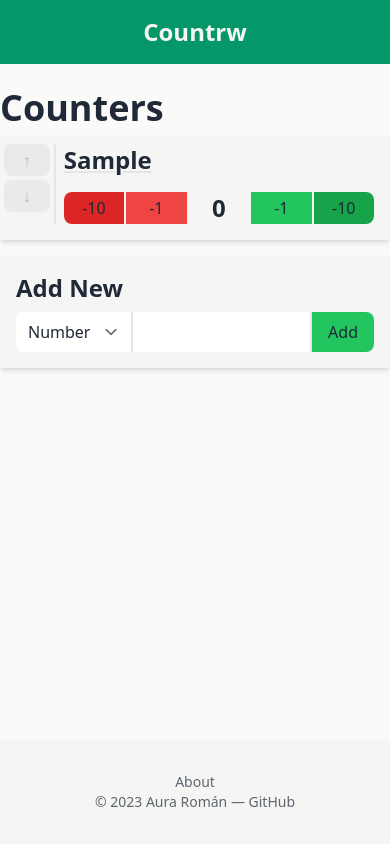
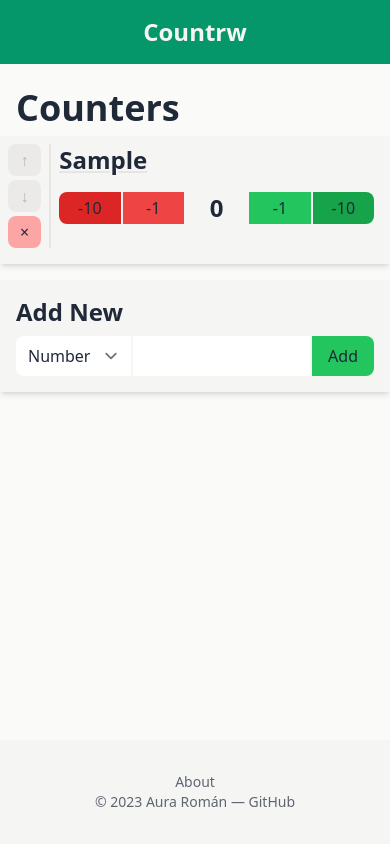
Before and after one commit to kyranet/countrw.kyra.dev, a Nuxt app: page / in a window 390 px wide. Both pictures are taken after typing "Sample" into the empty fields and a click on the button "Add". Built offline with nearby package versions, Linux system fonts and the light colour scheme.

Commit message:
feat: added time counter, fixed lots of things

```diff
--- a/assets/css/tailwind.css
+++ b/assets/css/tailwind.css
@@ -12,3 +12,9 @@
 		@apply underline-offset-2;
 	}
 }
+
+@layer components {
+	button.danger {
+		@apply bg-red-300 hover:bg-red-500 dark:bg-red-900 dark:hover:bg-red-600;
+	}
+}
--- a/components/date-counter.vue
+++ b/components/date-counter.vue
@@ -1,19 +1,21 @@
 <template>
+	<span class="pl-2 align-super dark:text-stone-300">{{ values.length }}</span>
+
 	<div class="flex flex-wrap pt-4 gap-2">
 		<div v-for="(value, index) of values" class="flex">
-			<button class="bg-red-500 text-white font-extrabold px-2 py-1 rounded-l-lg" @click="values.splice(index, 1)">×</button>
+			<button class="danger font-extrabold px-2 py-1 rounded-l-lg" title="Remove date" @click="values.splice(index, 1)">×</button>
 			<span class="bg-white dark:bg-stone-800 px-2 py-1 rounded-r-lg">{{
-				format.format(new Date(value[0], value[1] - 1, value[2], 0, 0, 0))
+				formatDate(new Date(value[0], value[1] - 1, value[2], 0, 0, 0))
 			}}</span>
 		</div>
 	</div>
 
-	<form @submit.prevent="add" class="flex pt-4">
+	<form @submit.prevent="add" class="flex pt-4 gap-[2px]">
 		<input
 			type="date"
 			required
 			v-model="date"
-			class="dark:bg-stone-700 border-0 rounded-l-lg flex-auto border-r-2 border-stone-100 dark:border-stone-800 dark:[color-scheme:dark]"
+			class="dark:bg-stone-700 border-0 rounded-l-lg flex-auto dark:[color-scheme:dark]"
 		/>
 		<button type="submit" class="bg-green-500 dark:bg-green-600 border-0 rounded-r-lg px-4">Add</button>
 	</form>
@@ -31,8 +33,6 @@ watch(values, (values) => emit('update:values', values));
 type DateValue = readonly [year: number, month: number, day: number];
 
 const date = ref<string>('');
-const format = new Intl.DateTimeFormat();
-
 function add() {
 	const [year, month, day] = date.value.split('-');
 	const entry = [Number(year), Number(month), Number(day)] satisfies DateValue;
--- /dev/null
+++ b/components/time-counter.vue
@@ -0,0 +1,77 @@
+<template>
+	<span class="pl-2 align-super dark:text-stone-300">{{ formatDate(value) }}</span>
+
+	<div class="counter text-right" :class="times.positive ? 'positive' : 'negative'">
+		<span v-if="times.years">
+			<span class="font-extrabold text-2xl">{{ times.years }}</span> year{{ times.years === 1 ? '' : 's' }}
+		</span>
+		<span v-if="times.months">
+			<span class="font-extrabold text-2xl">{{ times.months }}</span> month{{ times.months === 1 ? '' : 's' }}
+		</span>
+		<span v-if="times.days">
+			<span class="font-extrabold text-2xl">{{ times.days }}</span> day{{ times.days === 1 ? '' : 's' }}
+		</span>
+		<span v-if="times.hours">
+			<span class="font-extrabold text-2xl">{{ times.hours }}</span> hour{{ times.hours === 1 ? '' : 's' }}
+		</span>
+		<span v-if="times.minutes">
+			<span class="font-extrabold text-2xl">{{ times.minutes }}</span> minute{{ times.minutes === 1 ? '' : 's' }}
+		</span>
+		<span v-if="times.seconds">
+			<span class="font-extrabold text-2xl">{{ times.seconds }}</span> second{{ times.seconds === 1 ? '' : 's' }}
+		</span>
+	</div>
+</template>
+
+<script setup lang="ts">
+const props = defineProps<{ value: Date }>();
+
+const times = reactive({
+	positive: false,
+	years: 0,
+	months: 0,
+	days: 0,
+	hours: 0,
+	minutes: 0,
+	seconds: 0
+});
+
+useIntervalFn(
+	() => {
+		const a = props.value.getTime();
+		const b = Date.now();
+		const difference = new Date(Math.abs(a - b));
+		times.positive = a >= b;
+		times.years = difference.getUTCFullYear() - 1970;
+		times.months = difference.getUTCMonth();
+		times.days = difference.getUTCDate() - 1;
+		times.hours = difference.getUTCHours();
+		times.minutes = difference.getUTCMinutes();
+		times.seconds = difference.getUTCSeconds();
+	},
+	1000,
+	{ immediate: true, immediateCallback: true }
+);
+</script>
+
+<style scoped lang="css">
+.counter > :not(:last-child)::after {
+	content: ', ';
+}
+
+.counter > :last-child::before {
+	content: 'and ';
+}
+
+.counter.positive::before {
+	content: 'In '
+}
+
+.counter.positive::after {
+	content: '.'
+}
+
+.counter.negative::after {
+	content: ' ago.'
+}
+</style>
--- /dev/null
+++ b/composables/date-format.ts
@@ -0,0 +1,3 @@
+const dtf = new Intl.DateTimeFormat();
+
+export const formatDate = (date: number | Date) => dtf.format(date);
--- a/layouts/main.vue
+++ b/layouts/main.vue
@@ -2,7 +2,7 @@
 	<div class="flex flex-col h-screen">
 		<sections-app-header />
 		<div class="flex-auto justify-between mt-4">
-			<div class="w-screen">
+			<div class="w-full">
 				<main class="sm:w-5/6 lg:max-w-5xl mx-auto">
 					<slot></slot>
 				</main>
--- a/pages/about.vue
+++ b/pages/about.vue
@@ -1,5 +1,5 @@
 <template>
-	<section class="prose prose-stone dark:prose-invert max-w-none">
+	<section class="prose prose-stone dark:prose-invert max-w-none px-4 sm:px-0">
 		<h1 class="font-extrabold text-4xl py-2">About</h1>
 		<p>
 			<span class="font-bold">Countrw</span>, or also <span class="italic">Counter Web</span>, is a free open-source platform to track and
--- a/pages/index.vue
+++ b/pages/index.vue
@@ -1,54 +1,34 @@
 <template>
-	<h1 class="font-extrabold text-4xl py-2">Counters</h1>
+	<h1 class="font-extrabold text-4xl py-2 px-4 sm:px-0">Counters</h1>
 	<ClientOnly>
-		<div
-			v-for="(entry, index) of entries"
-			:key="entry.name"
-			class="bg-stone-100 dark:bg-stone-900 sm:pl-4 pr-4 pt-2 sm:pt-4 pb-4 sm:rounded-xl shadow-md mb-2"
-		>
-			<div class="grid grid-cols-12 gap-2">
-				<div class="flex flex-col col-span-2 sm:col-span-1 px-1 sm:px-2 gap-1 border-r-2 border-stone-200 dark:border-stone-800">
-					<button
-						class="bg-stone-300 hover:bg-stone-200 hover:disabled:bg-stone-300 dark:bg-stone-800 dark:hover:bg-stone-700 dark:hover:disabled:bg-stone-800 disabled:opacity-30 rounded-lg p-1"
-						:disabled="index === 0"
-						@click="moveUp(index)"
-					>
-						↑
-					</button>
-					<button
-						class="bg-stone-300 hover:bg-stone-200 hover:disabled:bg-stone-300 dark:bg-stone-800 dark:hover:bg-stone-700 dark:hover:disabled:bg-stone-800 disabled:opacity-30 rounded-lg p-1"
-						:disabled="index === entries.length - 1"
-						@click="moveDown(index)"
-					>
-						↓
-					</button>
+		<div v-for="(entry, index) of entries" :key="entry.name" class="card">
+			<div class="action">
+				<button title="Move Up" :disabled="index === 0" @click="moveUp(index)">↑</button>
+				<button title="Move Down" :disabled="index === entries.length - 1" @click="moveDown(index)">↓</button>
+				<button class="danger" title="Remove" @click="remove(index)">×</button>
 			</div>
-				<div class="col-span-10 sm:col-span-11">
+			<div class="flex-auto w-full">
 				<h2 class="font-extrabold text-2xl underline decoration-stone-200 dark:decoration-stone-600 inline">{{ entry.name }}</h2>
 				<number-counter v-if="entry.type === Type.Number" v-model:value="entry.value" />
-					<template v-else>
-						<span class="pl-2 align-super dark:text-stone-300">{{ entry.values.length }}</span>
-						<date-counter v-model:values="entry.values" />
-					</template>
-				</div>
+				<date-counter v-else-if="entry.type === Type.Date" v-model:values="entry.values" />
+				<time-counter v-else :value="new Date(entry.value)" />
 			</div>
 		</div>
 	</ClientOnly>
 
 	<div class="bg-stone-100 dark:bg-stone-900 p-4 sm:rounded-xl shadow-md mt-4">
 		<h1 class="font-extrabold text-2xl pb-2">Add New</h1>
-		<form @submit.prevent="add" class="flex">
-			<select v-model="type" class="dark:bg-stone-700 border-0 rounded-l-lg">
+		<form @submit.prevent="add" class="flex gap-[2px] [&>*]:border-0 [&>*]:dark:[color-scheme:dark]">
+			<ClientOnly>
+				<select v-model="type" class="dark:bg-stone-700 rounded-l-lg">
 					<option :value="Type.Number">Number</option>
 					<option :value="Type.Date">Date</option>
+					<option :value="Type.Time">Time</option>
 				</select>
-			<input
-				type="text"
-				v-model="name"
-				required
-				class="dark:bg-stone-700 border-0 flex-auto shrink border-x-2 w-full border-stone-200 dark:border-stone-800"
-			/>
+				<input v-if="type === Type.Time" type="datetime-local" required v-model="date" class="dark:bg-stone-700" />
+				<input type="text" v-model="name" required class="dark:bg-stone-700 flex-auto shrink w-full border-stone-200 dark:border-stone-800" />
 				<button type="submit" class="bg-green-500 dark:bg-green-600 border-0 rounded-r-lg px-4">Add</button>
+			</ClientOnly>
 		</form>
 	</div>
 </template>
@@ -58,11 +38,13 @@ const entries = useLocalStorage<Data[]>('data', []);
 
 enum Type {
 	Number,
-	Date
+	Date,
+	Time
 }
 
 const type = ref<Type>(Type.Number);
 const name = ref<string>('');
+const date = ref<string>('');
 function add() {
 	switch (type.value) {
 		case Type.Number:
@@ -71,10 +53,14 @@ function add() {
 		case Type.Date:
 			entries.value.push({ type: Type.Date, name: name.value, values: [] });
 			break;
+		case Type.Time:
+			entries.value.push({ type: Type.Time, name: name.value, value: Date.parse(date.value!) });
+			break;
 	}
 
 	type.value = Type.Number;
 	name.value = '';
+	date.value = '';
 }
 
 function moveUp(index: number) {
@@ -89,6 +75,10 @@ function moveDown(index: number) {
 	swap(index, index + 1);
 }
 
+function remove(index: number) {
+	entries.value.splice(index, 1);
+}
+
 function swap(i0: number, i1: number) {
 	const a = entries.value[i0];
 	const b = entries.value[i1];
@@ -97,7 +87,7 @@ function swap(i0: number, i1: number) {
 	entries.value[i1] = a;
 }
 
-type Data = NumberCounter | DateCounter;
+type Data = NumberCounter | DateCounter | TimeCounter;
 
 interface NumberCounter {
 	type: Type.Number;
@@ -110,4 +100,28 @@ interface DateCounter {
 	name: string;
 	values: [year: number, month: number, day: number][];
 }
+
+interface TimeCounter {
+	type: Type.Time;
+	name: string;
+	value: number;
+}
 </script>
+
+<style scoped lang="css">
+.card {
+	@apply bg-stone-100 dark:bg-stone-900 sm:pl-4 pr-4 pt-2 sm:pt-4 pb-4 sm:rounded-xl shadow-md mb-2 flex gap-2;
+}
+
+.card > .action {
+	@apply shrink-0 flex flex-col px-2 sm:pl-0 gap-1 border-r-2 border-stone-200 dark:border-stone-800;
+}
+
+.card > .action > button {
+	@apply rounded-lg px-3 py-1;
+}
+
+.card > .action > button:not(.danger) {
+	@apply bg-stone-300 hover:bg-stone-200 hover:disabled:bg-stone-300 dark:bg-stone-800 dark:hover:bg-stone-700 dark:hover:disabled:bg-stone-800 disabled:opacity-30;
+}
+</style>
```
Also changed, not shown: 1 other file (tests, documents, lock files or other folders). Lines whose indentation alone changed are shown as unchanged.
